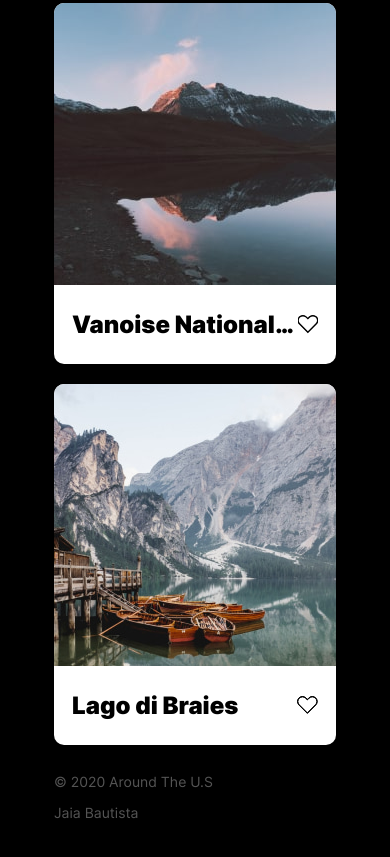
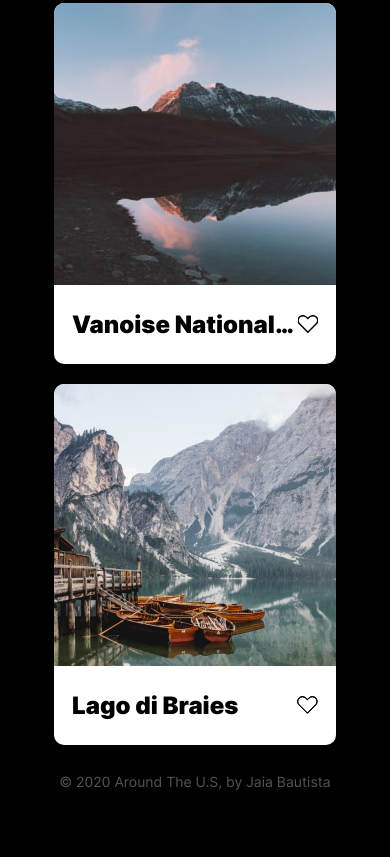
Before and after one commit to JaiaB/web_project_4, a plain HTML site: page index.html in a window 390 px wide. Shown: the part 1980-2837 px from the top of the page. After the commit the page ends 2806 px from the top, so only its background shows below. Drawn offline with Linux system fonts and the light colour scheme; files whose address does not match are found by name.

Commit message:
hotfix footer @320 res

```diff
--- a/blocks/footer/__copyright/footer__copyright.css
+++ b/blocks/footer/__copyright/footer__copyright.css
@@ -7,8 +7,9 @@
 
 @media(max-width: 639px) {
   .footer__copyright {
-    max-width: 230px;
+    max-width: 100%;
     font-size: 14px;
     line-height: 17px;
+    text-align: center;
   }
 }
--- a/index.html
+++ b/index.html
@@ -73,10 +73,7 @@
       </section>
     </main>
     <footer class="footer">
-      <div>
-        <p class="footer__copyright">&copy; 2020 Around The U.S</p>
-        <p class="footer__copyright">Jaia Bautista</p>
-      </div>
+        <p class="footer__copyright">&copy; 2020 Around The U.S, by Jaia Bautista</p>
     </footer>
   </div>
   <div class="popup popup_opened">
```
